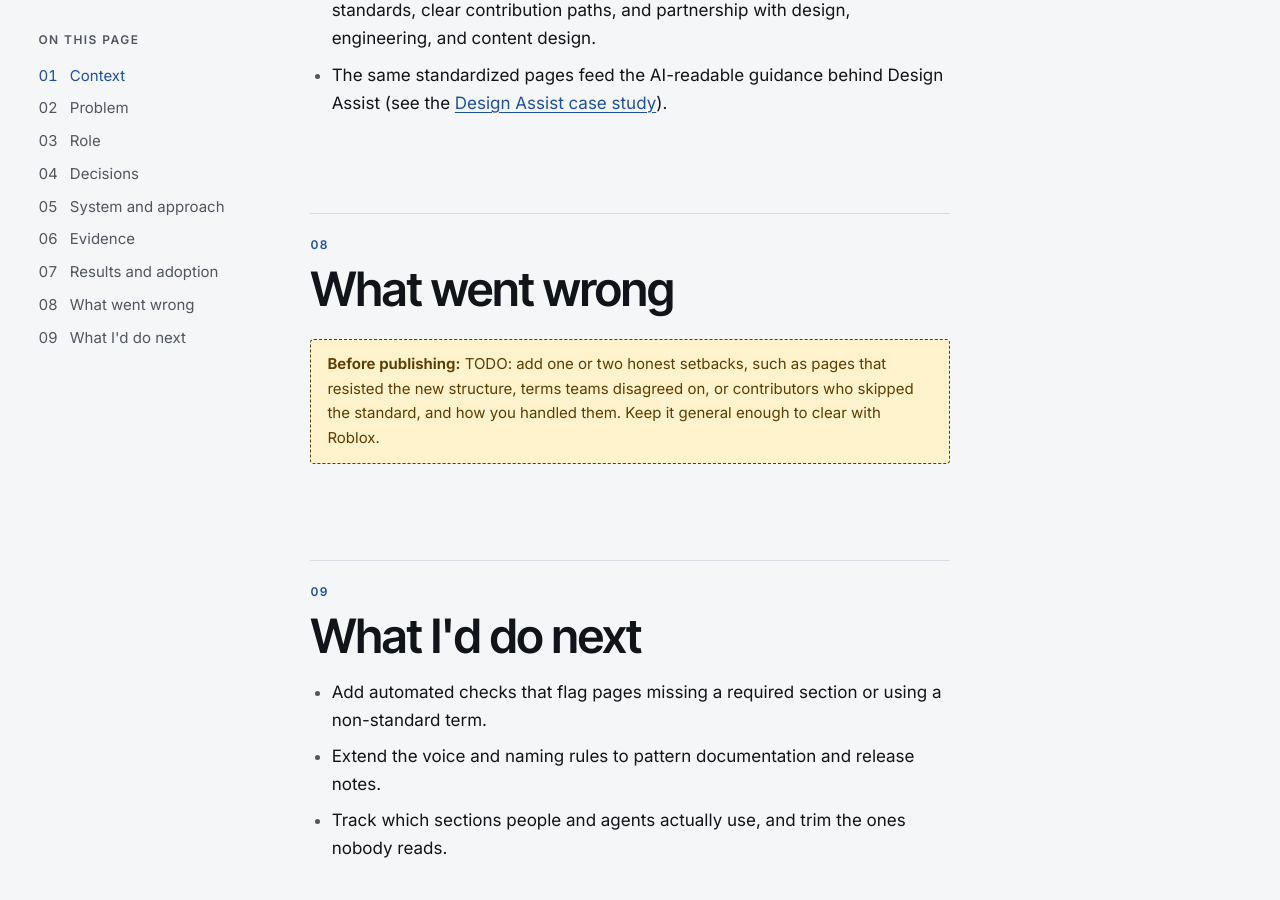
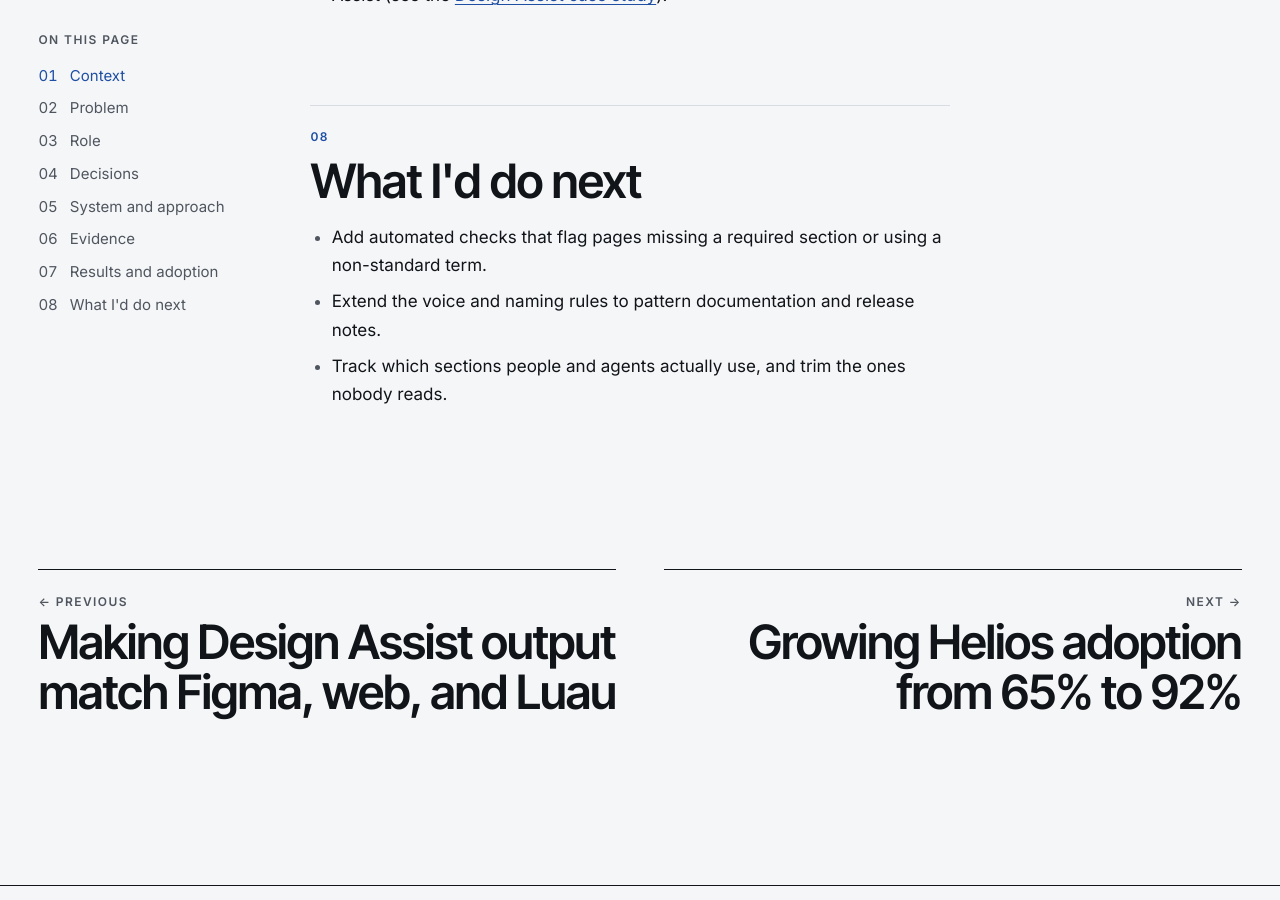
Before and after one commit to aa814678389-del/aa814678389-del.github.io, a Jekyll site: the page built from _case_studies/fdk-documentation-standards.md, in a window 1280 px wide and 900 px high, scrolled down 5082 px. Built offline with Jekyll 4.4.1, drawn with Linux system fonts in a browser that asks for light colours; some of the changed text lies outside the part shown.

Commit message:
Clear remaining TODOs so the restyle can publish
Keep the drafted decision cards and drop the "What went wrong" sections
until there's real content for them.

Co-Authored-By: Claude Opus 5.5 <noreply@anthropic.com>
Claude-Session: https://claude.ai/code/session_01Eqne5k56eBT8F2XDeopoSt

```diff
--- a/_case_studies/fdk-documentation-standards.md
+++ b/_case_studies/fdk-documentation-standards.md
@@ -51,8 +51,6 @@ I led the standard and the governance around it:
 
 {% include decision.html title="How big the standard should be" options="A complete style guide|A small, memorable standard" chosen="A small, memorable standard" why="A fixed set of sections, a short voice guide, and naming rules. A standard people can remember gets followed." rejected="A complete style guide: long standards get skimmed, then ignored" %}
 
-{% include todo.html note="TODO (Roblox review): confirm these were the options you actually weighed, and that describing them publicly is fine with Roblox." %}
-
 ## System and approach
 
 - **Structure.** The same sections in the same order on every page, each with a clear job.
@@ -69,10 +67,6 @@ I led the standard and the governance around it:
 - FDK adoption reached **80% across all product teams**, driven by governance standards, clear contribution paths, and partnership with design, engineering, and content design.
 - The same standardized pages feed the AI-readable guidance behind Design Assist (see the [Design Assist case study]({{ '/work/design-assist-component-parity/' | relative_url }})).
 
-## What went wrong
-
-{% include todo.html note="TODO: add one or two honest setbacks, such as pages that resisted the new structure, terms teams disagreed on, or contributors who skipped the standard, and how you handled them. Keep it general enough to clear with Roblox." %}
-
 ## What I'd do next
 
 - Add automated checks that flag pages missing a required section or using a non-standard term.
```
Also changed, not shown: _case_studies/design-assist-component-parity.md (+0 -6 lines), _case_studies/helios-adoption.md (+0 -6 lines).
